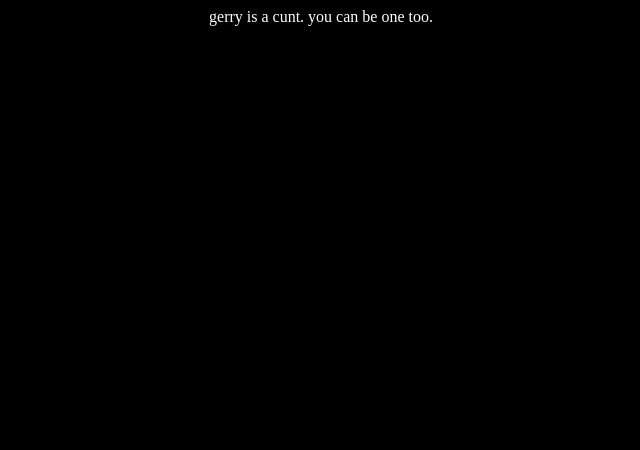
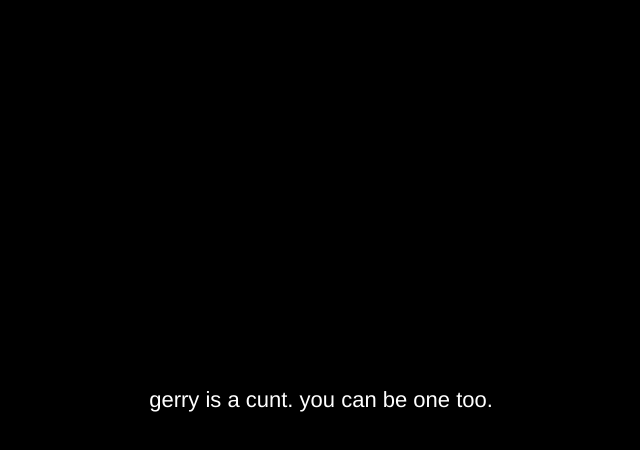
Before and after one commit to dhart6/gerrycunt, a plain HTML site: page index.html in a window 1280 px wide. Shown: the whole page, without its empty margins (319-959 px from the left). Drawn offline with Linux system fonts and the light colour scheme.

Commit message:
Update index.html

```diff
--- a/index.html
+++ b/index.html
@@ -2,12 +2,14 @@
   body {
     background: #000;
     color: #fff;
+    display: flex;
+    align-items: center;
+    justify-content: center;
   }
 
   div {
-      display: flex;
-      align-items: center;
-      justify-content: center;
+    font-size: 22px;
+    font-family: 'Helvetica', 'Arial', sans-serif;
   }
 </style>
 
```
